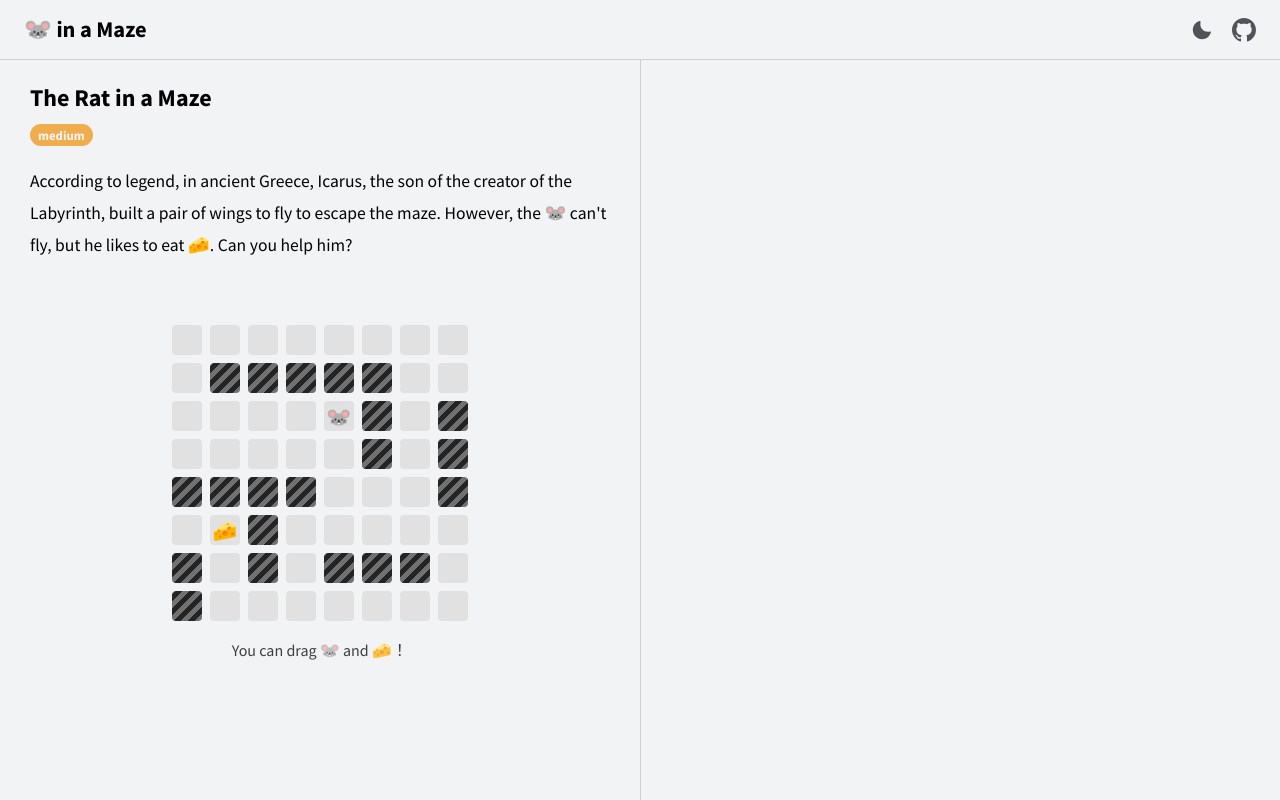
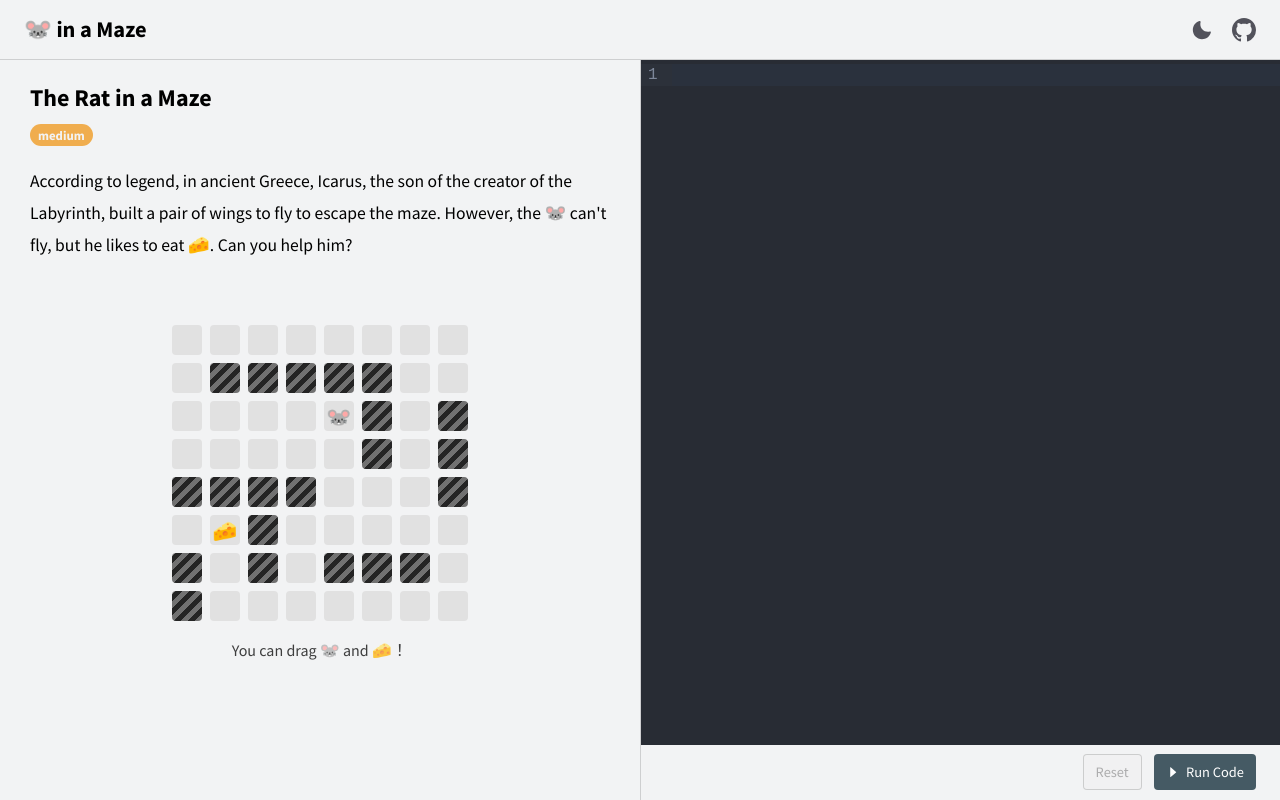
Before and after one commit to maxam2017/rat-in-a-maze, a Next.js app: page / in a window 1280 px wide. Built offline with nearby package versions, Linux system fonts and the light colour scheme.

Commit message:
feat: add code editor

```diff
--- a/assets/stylesheet/home.module.scss
+++ b/assets/stylesheet/home.module.scss
@@ -17,3 +17,51 @@
   margin-top: 20px;
   color: var(--ui-text-dim);
 }
+
+.footer {
+  display: flex;
+  align-items: center;
+  justify-content: flex-end;
+  width: 100%;
+  height: 60px;
+  padding: 0 24px;
+
+  > * {
+    margin-left: 12px;
+  }
+}
+
+.button--submit {
+  cursor: pointer;
+  outline: none;
+  border: none;
+  display: flex;
+  align-items: center;
+  height: 36px;
+  padding: 0 12px;
+  border-radius: 4px;
+  background: #455a64;
+  color: var(--text-white);
+  font-size: 0.9rem;
+  transition: 0.2s;
+
+  > * {
+    margin-right: 6px;
+  }
+
+  &:hover {
+    opacity: 0.9;
+  }
+}
+
+.button--reset {
+  outline: none;
+  border: none;
+  display: flex;
+  align-items: center;
+  height: 36px;
+  padding: 0 12px;
+  border-radius: 4px;
+  border: 1px solid var(--ui-separator);
+  font-size: 0.9rem;
+}
--- /dev/null
+++ b/components/code-editor/code-editor.module.scss
@@ -0,0 +1,5 @@
+.editor {
+  width: 100%;
+  height: 100%;
+  font-size: 1rem;
+}
--- /dev/null
+++ b/components/code-editor/code-editor.tsx
@@ -0,0 +1,24 @@
+import CodeMirror from "@uiw/react-codemirror";
+import { javascript } from "@codemirror/lang-javascript";
+import styles from "./code-editor.module.scss";
+import { isMacOS } from "utils";
+
+export default function CodeEditor() {
+  return (
+    <CodeMirror
+      className={styles.editor}
+      value=""
+      theme="dark"
+      height="100%"
+      editable={true}
+      extensions={[javascript({ jsx: false })]}
+      onKeyDown={(event) => {
+        const isCmd = isMacOS() ? event.metaKey : event.ctrlKey;
+        if (isCmd && event.key === "s") {
+          event.preventDefault();
+        }
+      }}
+      // onChange={(value) => {}}
+    />
+  );
+}
--- /dev/null
+++ b/components/code-editor/index.ts
@@ -0,0 +1 @@
+export { default } from "./code-editor";
--- a/package.json
+++ b/package.json
@@ -12,6 +12,8 @@
     "build-storybook": "build-storybook"
   },
   "dependencies": {
+    "@codemirror/lang-javascript": "^0.20.0",
+    "@uiw/react-codemirror": "^4.7.0",
     "framer-motion": "^6.3.3",
     "next": "12.1.6",
     "next-themes": "^0.2.0",
--- a/pages/index.tsx
+++ b/pages/index.tsx
@@ -1,7 +1,10 @@
+import CodeEditor from "components/code-editor";
 import MazeContainer from "components/maze/maze-container";
 import Question from "components/question";
 import type { NextPage } from "next";
 import styles from "../assets/stylesheet/home.module.scss";
+
+import Play from "assets/svg/play.svg";
 
 const Home: NextPage = () => {
   return (
@@ -11,7 +14,18 @@ const Home: NextPage = () => {
         <MazeContainer />
         <p className={styles.maze__help}>You can drag 🐭 and 🧀️！</p>
       </div>
-      <div className={styles.view__col}></div>
+      <div className={styles.view__col}>
+        <CodeEditor />
+        <footer className={styles.footer}>
+          <button disabled className={styles["button--reset"]}>
+            Reset
+          </button>
+          <button className={styles["button--submit"]}>
+            <Play />
+            Run Code
+          </button>
+        </footer>
+      </div>
     </div>
   );
 };
--- a/utils/index.ts
+++ b/utils/index.ts
@@ -1,2 +1,3 @@
 export * from "./generateAsciiMaze";
 export * from "./observable";
+export * from "./isMacOS";
--- /dev/null
+++ b/utils/isMacOS.ts
@@ -0,0 +1,5 @@
+export function isMacOS() {
+  return (
+    typeof window !== "undefined" && navigator.userAgent.includes("Mac OS X")
+  );
+}
```
Also changed, not shown: assets/svg/play.svg (added), 1 other file (tests, documents, lock files or other folders).
